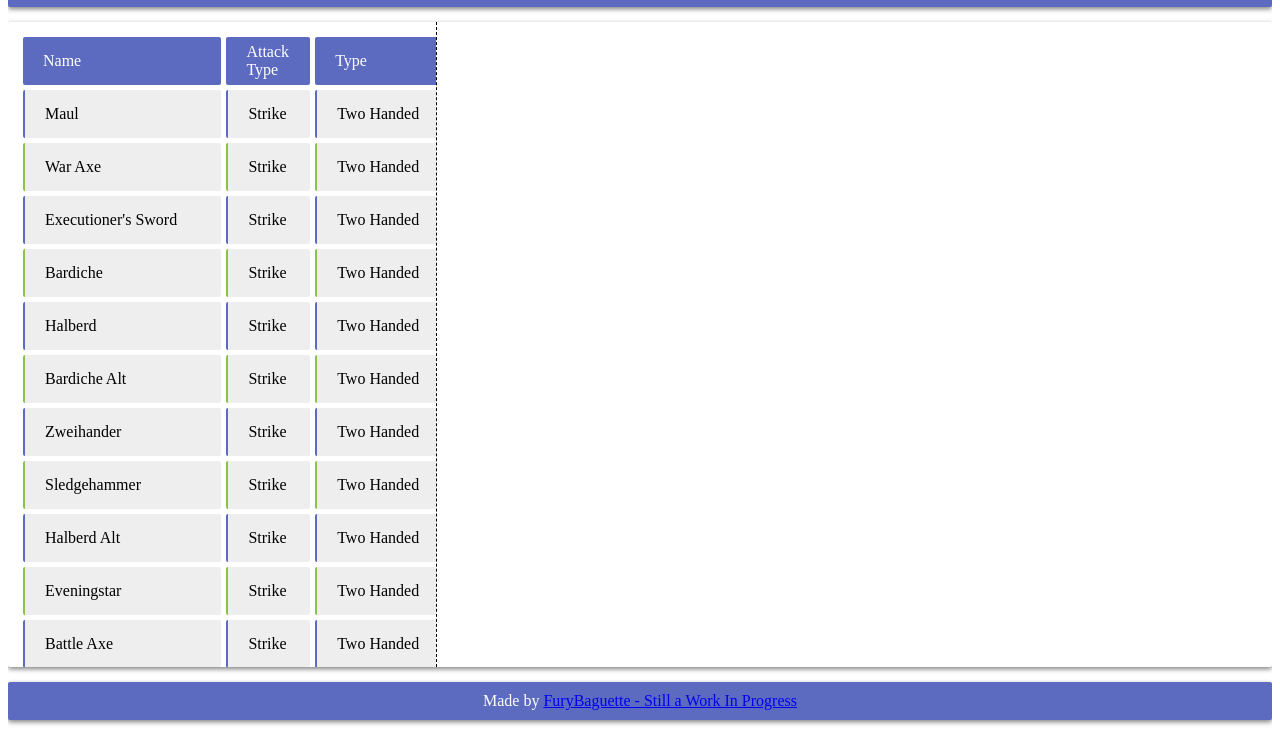
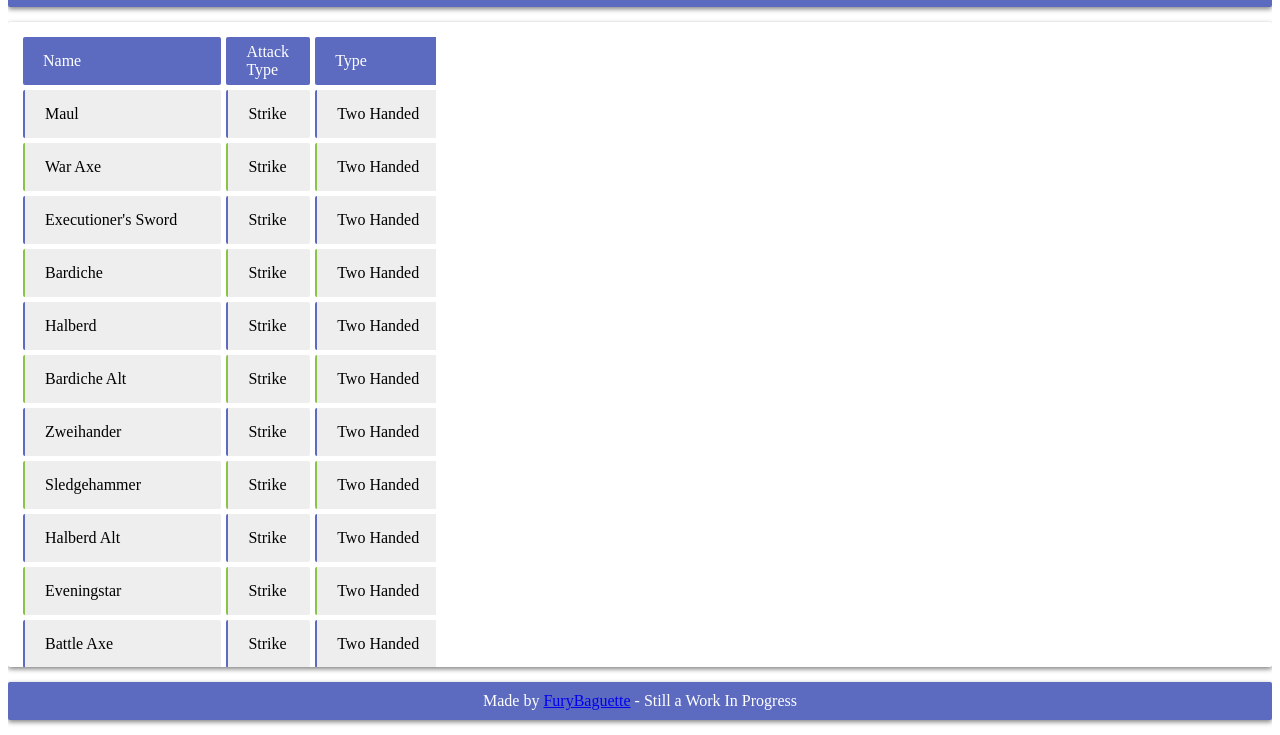
Before and after one commit to FuryBaguette/MordhauWeaponStats, a plain HTML site: page index.html in a window 1280 px wide. Shown: the part 65-800 px from the top of the page. Drawn offline with nearby package versions, Linux system fonts and the light colour scheme.

Commit message:
Fixed footer, removed border on leftside

```diff
--- a/css/style.css
+++ b/css/style.css
@@ -74,7 +74,6 @@ footer {
 }
 
 #leftSide {
-    border-right: 1px dashed;
     flex: 1;
 }
 
--- a/index.html
+++ b/index.html
@@ -30,7 +30,7 @@
                     <div class="selectedItemsContainer"></div>
                 </div>
             </div>
-            <footer>Made by <a href="https://github.com/FuryBaguette">FuryBaguette - Still a Work In Progress</a></footer>
+            <footer>Made by <a href="https://github.com/FuryBaguette">FuryBaguette</a> - Still a Work In Progress</footer>
         </div>
     </body>
 </html>
```
